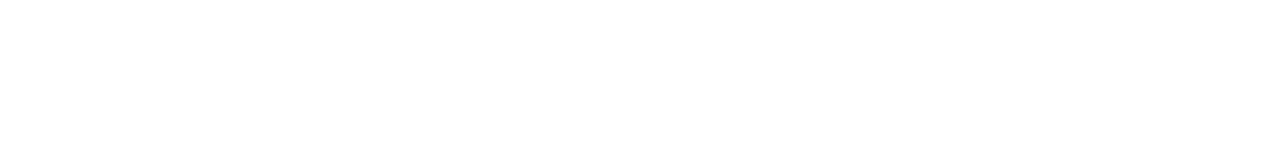
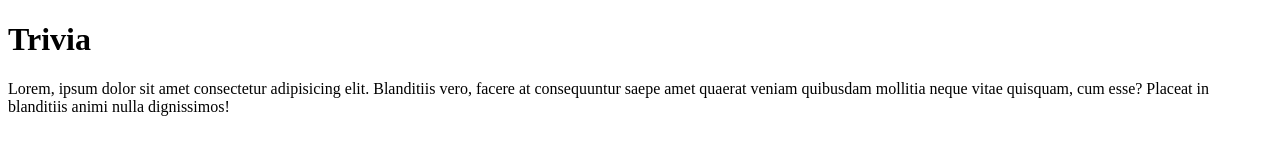
Before and after one commit to NomadaYaqui/La-Trivia, a plain HTML site: page html/index.html in a window 1280 px wide. Drawn offline with Linux system fonts and the light colour scheme.

Commit message:
prueba en index.html

```diff
--- a/html/index.html
+++ b/html/index.html
@@ -8,7 +8,8 @@
 </head>
 
 <body>
-
+<h1>Trivia</h1>
+<p>Lorem, ipsum dolor sit amet consectetur adipisicing elit. Blanditiis vero, facere at consequuntur saepe amet quaerat veniam quibusdam mollitia neque vitae quisquam, cum esse? Placeat in blanditiis animi nulla dignissimos!</p>
 </body>
 
 </html>
```
